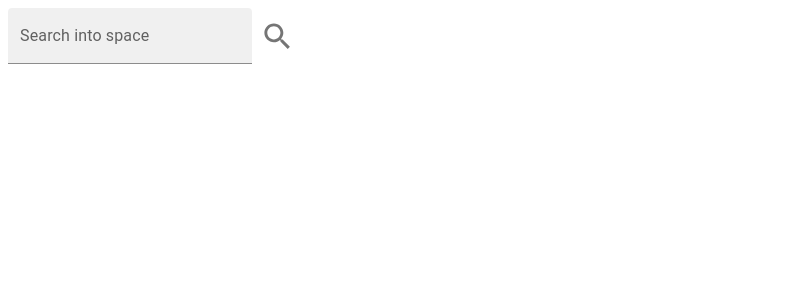
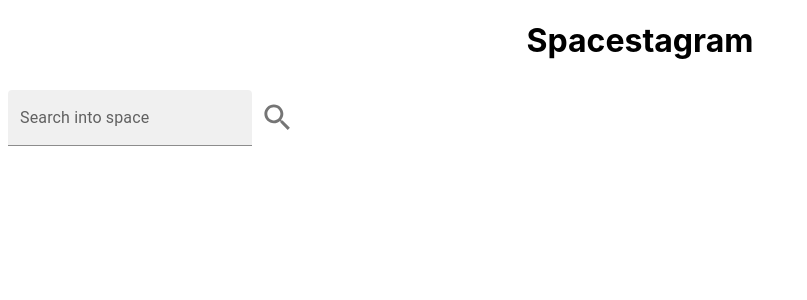
Before and after one commit to ocnerol/spacestagram, a React (Create React App) app: page / in a window 1280 px wide. Shown: the top 300 px of the page, without its empty margins (0-807 px from the left). Built offline with nearby package versions, Linux system fonts and the light colour scheme.

Commit message:
add Header component to contain AppTitle and SearchBar

```diff
--- a/src/App.js
+++ b/src/App.js
@@ -1,13 +1,14 @@
 import { useState } from "react";
 import "./App.css";
 import Feed from "./components/Feed";
+import Header from "./components/Header";
 import SearchBar from "./components/SearchBar/SearchBar";
 
 function App() {
   const [searchResults, setSearchResults] = useState([]);
   return (
     <div className="App">
-      <SearchBar setSearchResults={setSearchResults} />
+      <Header setSearchResults={setSearchResults} />
       <Feed searchResults={searchResults} />
     </div>
   );
--- /dev/null
+++ b/src/components/Header.js
@@ -0,0 +1,12 @@
+import React from "react";
+import AppTitle from "./AppTitle";
+import SearchBar from "./SearchBar/SearchBar";
+
+export default function Header({ setSearchResults }) {
+  return (
+    <div>
+      <AppTitle />
+      <SearchBar setSearchResults={setSearchResults} />
+    </div>
+  );
+}
```
